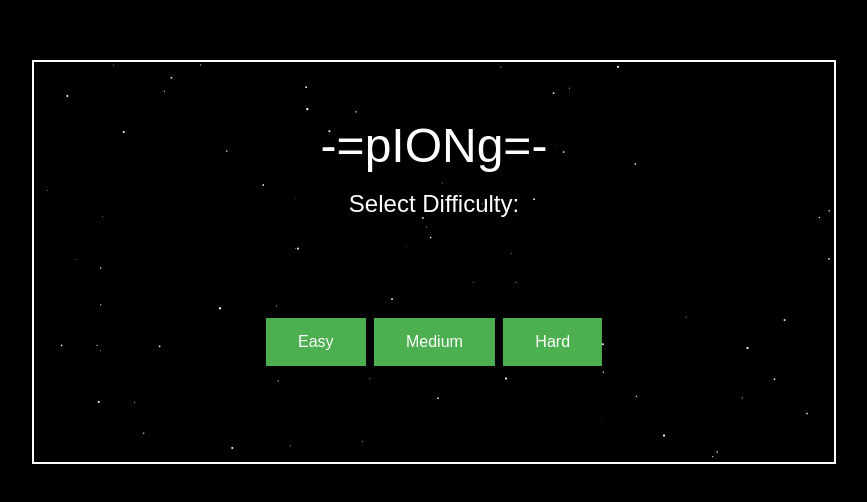
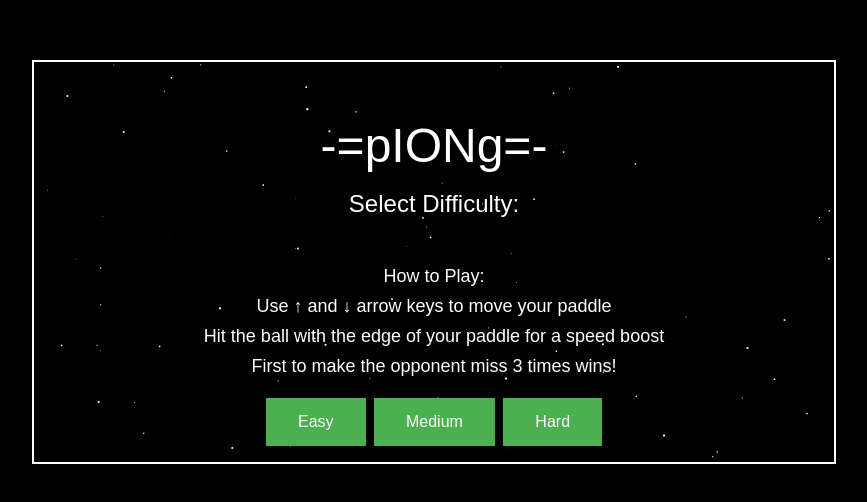
Before and after one commit to jonaslundjonas/--pIONg--, a plain HTML site: page -=pIONg=-.html in a window 1280 px wide. Shown: the part 138-640 px from the top of the page, without its empty margins (206-1073 px from the left). Drawn offline with Linux system fonts and the light colour scheme.

Commit message:
-=pIONg=-.html

```diff
--- a/-=pIONg=-.html
+++ b/-=pIONg=-.html
@@ -20,7 +20,7 @@
         }
         #startMenu {
             position: absolute;
-            top: 60%;
+            top: 70%;
             left: 50%;
             transform: translate(-50%, -50%);
             text-align: center;
@@ -343,6 +343,16 @@
             ctx.fillText(`Final Score - AI: ${leftScore}  Player: ${rightScore}`, canvas.width / 2, canvas.height * 2 / 3);
         }
 
+        function drawInstructions() {
+            ctx.fillStyle = 'white';
+            ctx.font = '18px Arial';
+            ctx.textAlign = 'center';
+            ctx.fillText('How to Play:', canvas.width / 2, canvas.height / 2 + 20);
+            ctx.fillText('Use ↑ and ↓ arrow keys to move your paddle', canvas.width / 2, canvas.height / 2 + 50);
+            ctx.fillText('Hit the ball with the edge of your paddle for a speed boost', canvas.width / 2, canvas.height / 2 + 80);
+            ctx.fillText('First to make the opponent miss 3 times wins!', canvas.width / 2, canvas.height / 2 + 110);
+        }
+
         function gameLoop() {
             ctx.clearRect(0, 0, canvas.width, canvas.height);
 
@@ -358,6 +368,8 @@
 
                     ctx.font = '24px Arial';
                     ctx.fillText('Select Difficulty:', canvas.width / 2, canvas.height / 2 - 50);
+
+                    drawInstructions();
                     break;
                 case 'playing':
                     drawBall();
```
